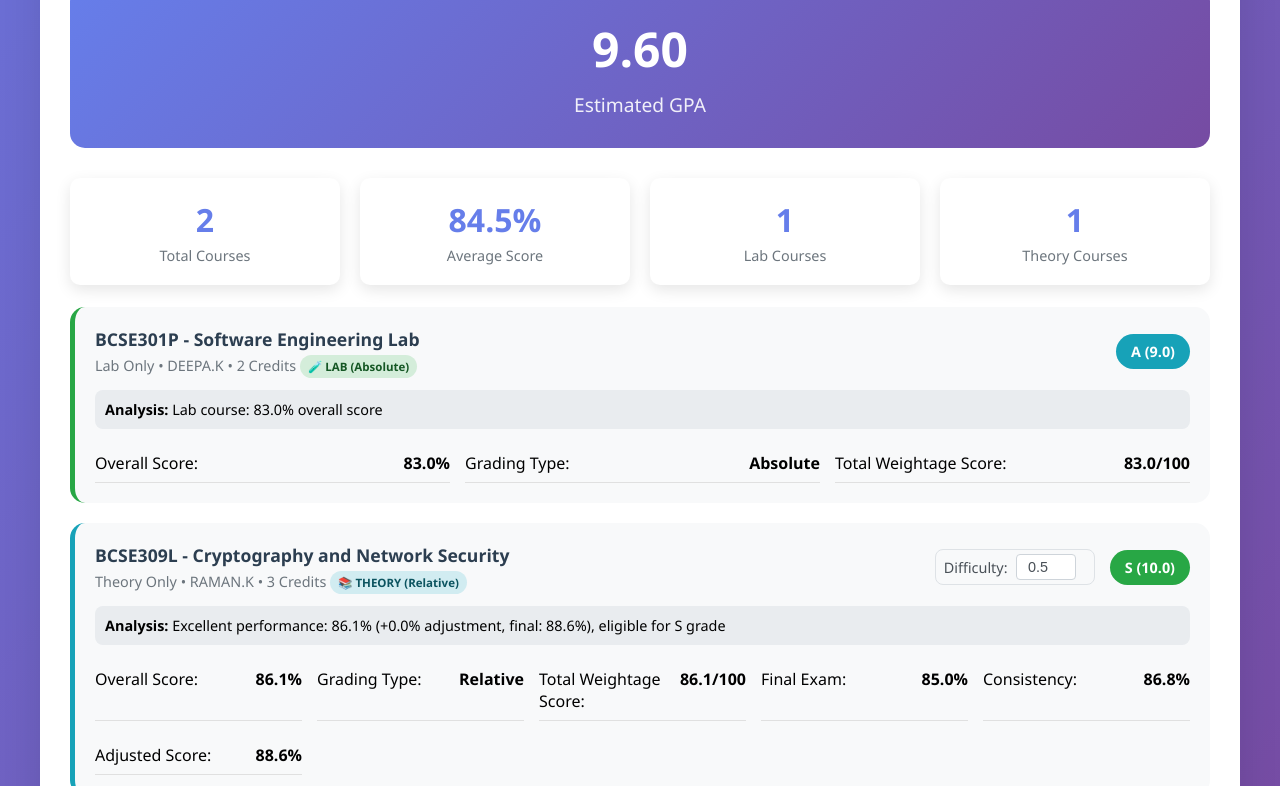
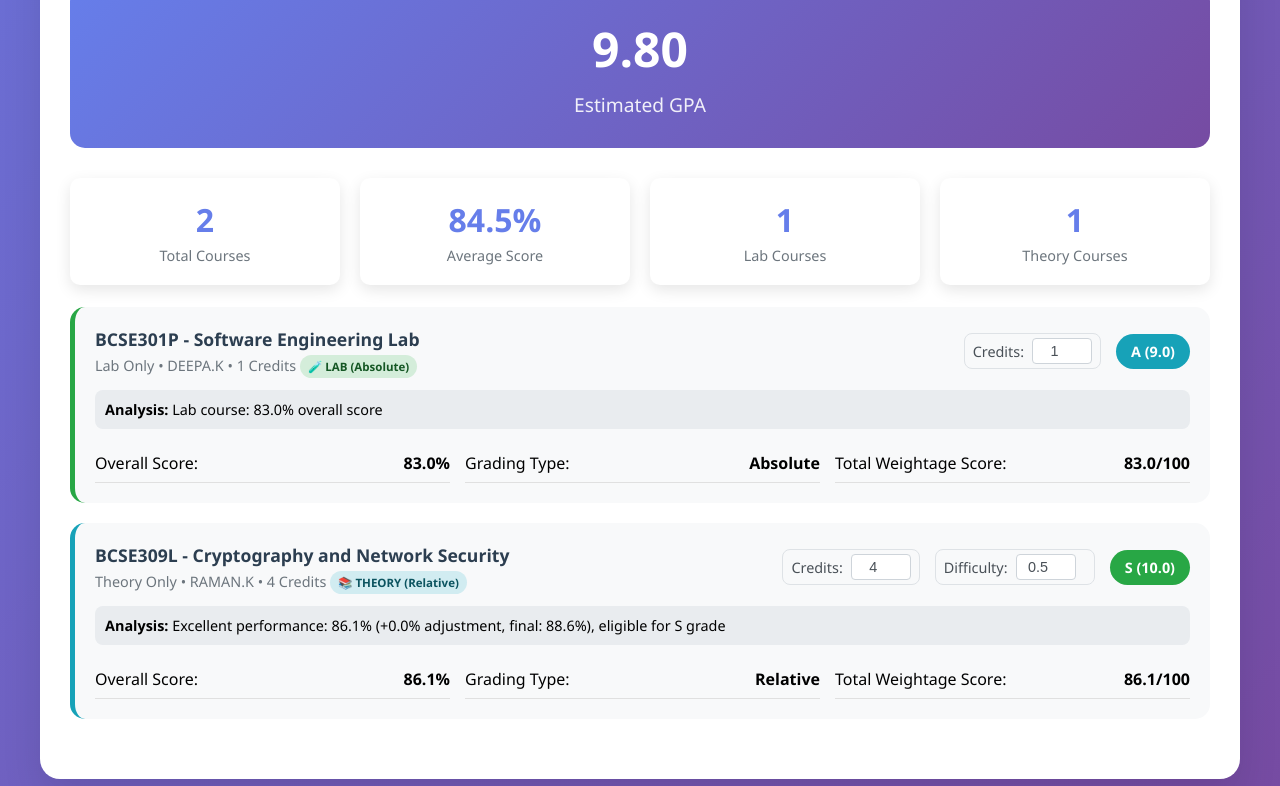
Before and after one commit to levyashvin/gpa_approximator, a plain HTML site: page index.html in a window 1280 px wide. Both pictures are taken after a click on the button "Calculate GPA". Shown: the part 965-1751 px from the top of the page. Drawn offline with Linux system fonts and the light colour scheme.

Commit message:
added credits field

```diff
--- a/index.html
+++ b/index.html
@@ -800,7 +800,7 @@
 
                 courses.forEach(course => {
                     const gradeInfo = estimateGrade(course);
-                    const credits = getCourseCredits(course.courseType, course.courseTitle);
+                    const credits = getCourseCredits(course.courseType, course.courseTitle, course.courseCode, courses);
 
                     totalGradePoints += gradePoints[gradeInfo.grade] * credits;
                     totalCredits += credits;
@@ -839,14 +839,57 @@
             }
         }
 
-        function getCourseCredits(courseType, courseTitle) {
+        function getCourseCredits(courseType, courseTitle, courseCode, allCourses) {
+            // First check if there's a user-defined credit value stored
+            const userCredits = JSON.parse(localStorage.getItem('userDefinedCredits') || '{}');
+            if (userCredits[courseCode]) {
+                return parseFloat(userCredits[courseCode]);
+            }
+
+            // Lab courses are always 1 credit
             if (courseType && courseType.toLowerCase().includes('lab')) {
-                return 2;
-            } else if (courseTitle && courseTitle.toLowerCase().includes('soft skill')) {
                 return 1;
-            } else {
-                return 3;
             }
+
+            // Soft skill courses are 1.5 credits
+            if (courseType && courseType.toLowerCase().includes('soft skill')) {
+                return 1.5;
+            }
+
+            // For theory courses, check if there's a corresponding lab course
+            if (isTheoryCourse(courseCode)) {
+                const hasLabCourse = allCourses.some(course =>
+                    course.courseCode !== courseCode && // Not the same course
+                    course.courseCode.startsWith(courseCode.slice(0, -1)) && // Same base code
+                    isLabCourse(course.courseCode) // Is a lab course
+                );
+
+                // If there's a lab course, theory course is likely 3 credits
+                // If no lab course, assume 4 credits as default for theory
+                return hasLabCourse ? 3 : 4;
+            }
+
+            // Default case: assume 3 credits
+            return 3;
+        }
+
+        function updateCredits(input) {
+            const courseCode = input.dataset.course;
+            let value = parseFloat(input.value);
+
+            // Ensure value is between 1 and 4
+            value = Math.max(1, Math.min(4, value));
+            // Round to nearest 0.5
+            value = Math.round(value * 2) / 2;
+            input.value = value;
+
+            // Store the credit value in localStorage
+            const userCredits = JSON.parse(localStorage.getItem('userDefinedCredits') || '{}');
+            userCredits[courseCode] = value;
+            localStorage.setItem('userDefinedCredits', JSON.stringify(userCredits));
+
+            // Recalculate GPA without scrolling
+            calculateGPA(false);
         }
 
         function createCourseCard(course, gradeInfo, credits) {
@@ -886,6 +929,22 @@
                 `;
             }
 
+            // Add credit control
+            const creditControl = `
+                <div class="credit-input" style="display: flex; align-items: center; gap: 8px; background: #f8f9fa; padding: 4px 8px; border-radius: 8px; border: 1px solid #dee2e6;">
+                    <span style="color: #495057; font-size: 0.9em; white-space: nowrap;">Credits:</span>
+                    <input type="number"
+                           class="course-credit"
+                           min="1"
+                           max="4"
+                           step="0.5"
+                           value="${credits}"
+                           data-course="${course.courseCode}"
+                           style="padding: 4px 8px; border: 1px solid #ced4da; border-radius: 4px; font-size: 0.9em; color: #495057; width: 60px; text-align: center;"
+                           oninput="updateCredits(this)">
+                </div>
+            `;
+
             let scoreDetails = `
                 <div class="score-details">
                     <div class="score-item">
@@ -900,26 +959,8 @@
                         <span>Total Weightage Score:</span>
                         <span><strong>${course.totalScore.toFixed(1)}/100</strong></span>
                     </div>
+                </div>
             `;
-
-            if (isTheory && gradeInfo.finalExamPercentage) {
-                scoreDetails += `
-                    <div class="score-item">
-                        <span>Final Exam:</span>
-                        <span><strong>${gradeInfo.finalExamPercentage}%</strong></span>
-                    </div>
-                    <div class="score-item">
-                        <span>Consistency:</span>
-                        <span><strong>${gradeInfo.consistency}%</strong></span>
-                    </div>
-                    <div class="score-item">
-                        <span>Adjusted Score:</span>
-                        <span><strong>${gradeInfo.adjustedScore}%</strong></span>
-                    </div>
-                `;
-            }
-
-            scoreDetails += '</div>';
 
             card.innerHTML = `
                 <div class="course-header">
@@ -930,6 +971,7 @@
                         </div>
                     </div>
                     <div class="header-right" style="display: flex; align-items: center; gap: 15px;">
+                        ${creditControl}
                         ${difficultyControl}
                         <div class="grade-badge grade-${gradeInfo.grade}">
                             ${gradeInfo.grade} (${gradePoints[gradeInfo.grade]}.0)
```
